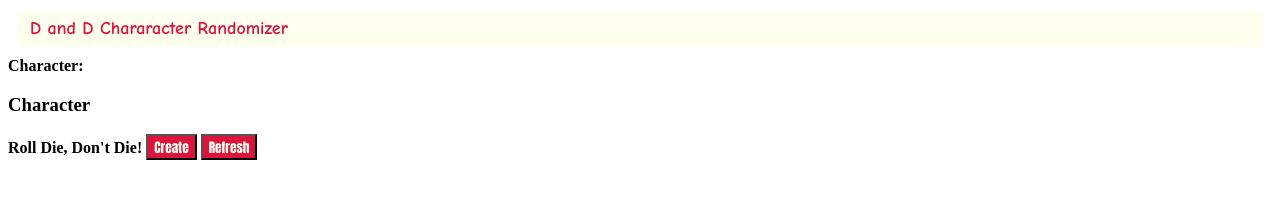
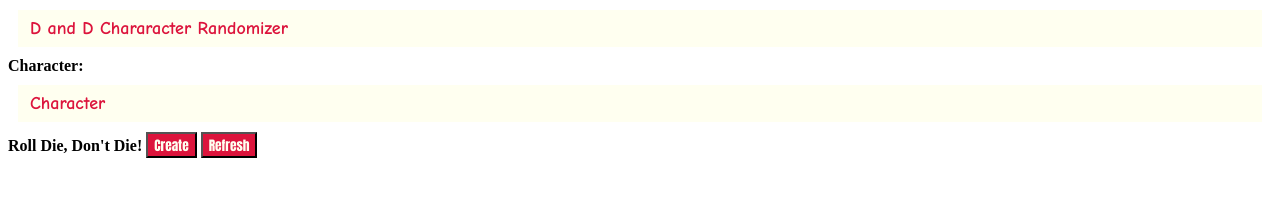
Before and after one commit to k-burns/d-dchar-pic, a plain HTML site: page index.html in a window 1280 px wide. Drawn offline with Linux system fonts and the light colour scheme.

Commit message:
Update index.html

```diff
--- a/index.html
+++ b/index.html
@@ -16,6 +16,19 @@ h1{
   padding-top:8px;
   padding-bottom:8px;
 }
+ h3{
+  font-family: "Comic Sans MS", cursive, sans-serif;
+  font-size:18px;
+  color:#DC143C;
+  background-color:Ivory;
+  margin:10px;
+  border-width:2px;
+  border-type:groove;
+  padding-left:12px;
+  padding-right:12px;
+  padding-top:8px;
+  padding-bottom:8px;
+  }
   button{
     font-family: Impact, Charcoal, sans-serif;
     color:Ivory;
```
